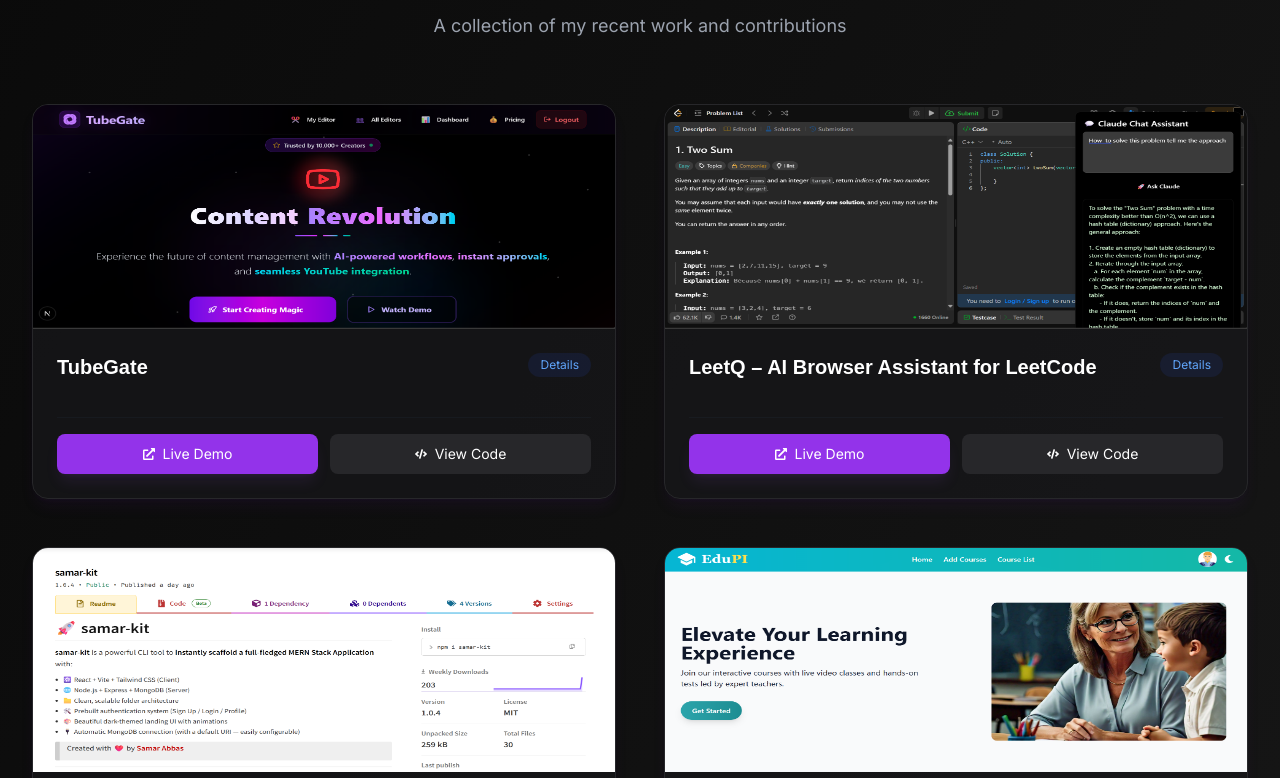
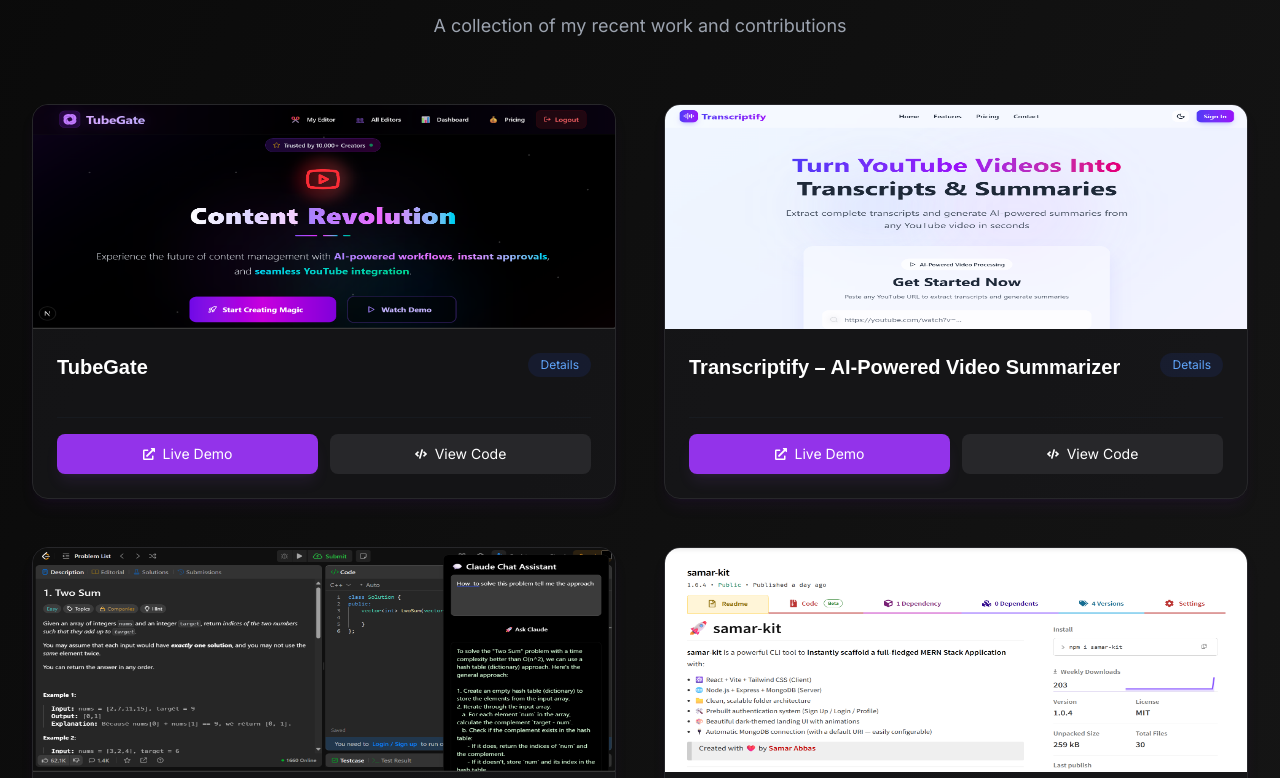
Before and after one commit to samar-abbas-786/samar.dev, a React (Vite) app: page / in a window 1280 px wide. Shown: the part 2982-3760 px from the top of the page. Built offline with nearby package versions, Linux system fonts and the light colour scheme.

Commit message:
added transcriptify

```diff
--- a/src/Projects_Container/allProjects.js
+++ b/src/Projects_Container/allProjects.js
@@ -6,8 +6,9 @@
 import Img6 from "../assets/images/TubeGate.png";
 import Img7 from "../assets/images/notice.png";
 import Img8 from "../assets/images/thought.png";
-import Img9 from "../assets/images/leetq.png"; // Make sure you add this image
-import Img10 from "../assets/images/npm.png"; // Make sure you add this image
+import Img9 from "../assets/images/leetq.png";
+import Img10 from "../assets/images/npm.png";
+import Img11 from "../assets/images/light.png"; // <-- Add your image here
 
 export const project = [
   {
@@ -29,6 +30,23 @@
   },
   {
     id: 2,
+    title: "Transcriptify – AI-Powered Video Summarizer",
+    url: "",
+    img: Img11,
+    desc: "Transcriptify takes any YouTube video URL and generates detailed transcripts and topic-wise summaries using advanced AI.",
+    live: "https://transcriptify-two.vercel.app/",
+    code: "https://github.com/samar-abbas-786/Transcriptify",
+    techStack: [
+      "React.js",
+      "Tailwind CSS",
+      "Express.js",
+      "Node.js",
+      "react-pdf/renderer",
+      "Gemini API",
+    ],
+  },
+  {
+    id: 3,
     title: "LeetQ – AI Browser Assistant for LeetCode",
     url: "",
     img: Img9,
@@ -44,7 +62,7 @@
     ],
   },
   {
-    id: 3,
+    id: 4,
     title: "Samar-Kit : MERN Boilerplate CLI & NPM Package",
     url: "",
     img: Img10,
@@ -62,7 +80,7 @@
     ],
   },
   {
-    id: 4,
+    id: 5,
     title: "EduPI",
     url: "",
     img: Img1,
@@ -72,7 +90,7 @@
     techStack: ["MongoDB", "Express", "React", "Node.js", "Tailwind CSS"],
   },
   {
-    id: 5,
+    id: 6,
     title: "Artify",
     url: "https://artify-samar.vercel.app/",
     img: Img2,
@@ -82,7 +100,7 @@
     techStack: ["React", "MongoDB", "Express", "Node.js", "Tailwind CSS"],
   },
   {
-    id: 6,
+    id: 7,
     title: "Campus Bazaar",
     url: "https://campus-bazaar.onrender.com/",
     img: Img3,
@@ -92,7 +110,7 @@
     techStack: ["Node.js", "Express", "MongoDB Cluster", "EJS", "CSS"],
   },
   {
-    id: 7,
+    id: 8,
     title: "CareSync",
     url: "https://caresync2-3.onrender.com",
     img: Img5,
@@ -110,7 +128,7 @@
     ],
   },
   {
-    id: 8,
+    id: 9,
     title: "Slotify",
     url: "https://gym-website-virid.vercel.app",
     img: Img4,
@@ -119,7 +137,7 @@
     techStack: ["React", "Node.js", "Express", "MongoDB", "Tailwind CSS"],
   },
   {
-    id: 9,
+    id: 10,
     title: "Online Notice Board",
     url: "https://notice-board-vx95.onrender.com",
     img: Img7,
@@ -134,7 +152,7 @@
     ],
   },
   {
-    id: 10,
+    id: 11,
     title: "Thoughtify",
     url: "https://notice-board-vx95.onrender.com",
     img: Img8,
--- a/src/components/Projects_Section.jsx
+++ b/src/components/Projects_Section.jsx
@@ -97,7 +97,7 @@
                   src={proj.img}
                   alt={proj.title}
                   loading="lazy"
-                  className="w-full h-full object-fit transition-transform duration-700 group-hover:scale-110"
+                  className="w-full h-full object-fill transition-transform duration-700 group-hover:scale-110"
                 />
                 <div className="absolute inset-0 bg-gradient-to-t from-black/70 via-black/30 to-transparent opacity-0 group-hover:opacity-100 transition-opacity duration-500 flex items-end p-6">
                   <h2 className="text-white text-xl font-bold">{proj.title}</h2>
```
Also changed, not shown: src/assets/images/dark.png (added), src/assets/images/light.png (added).
